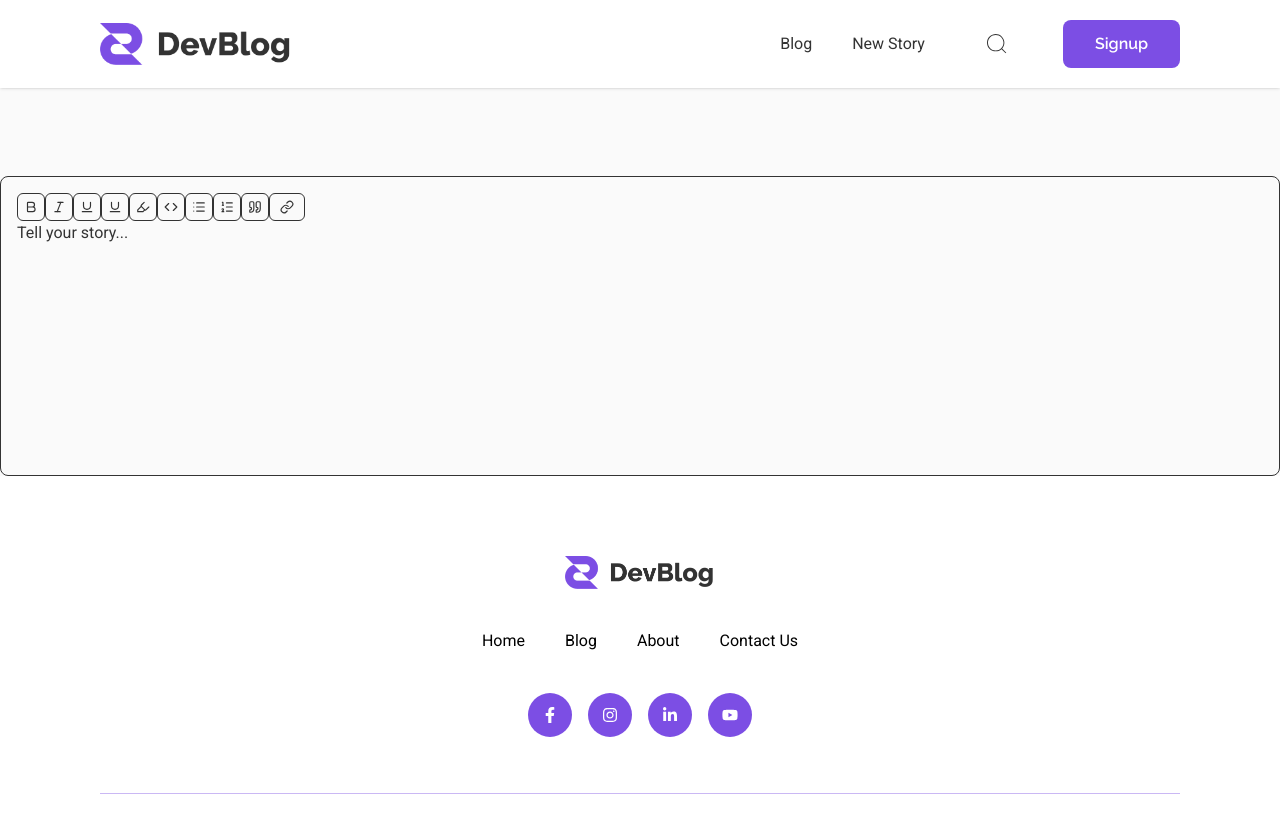
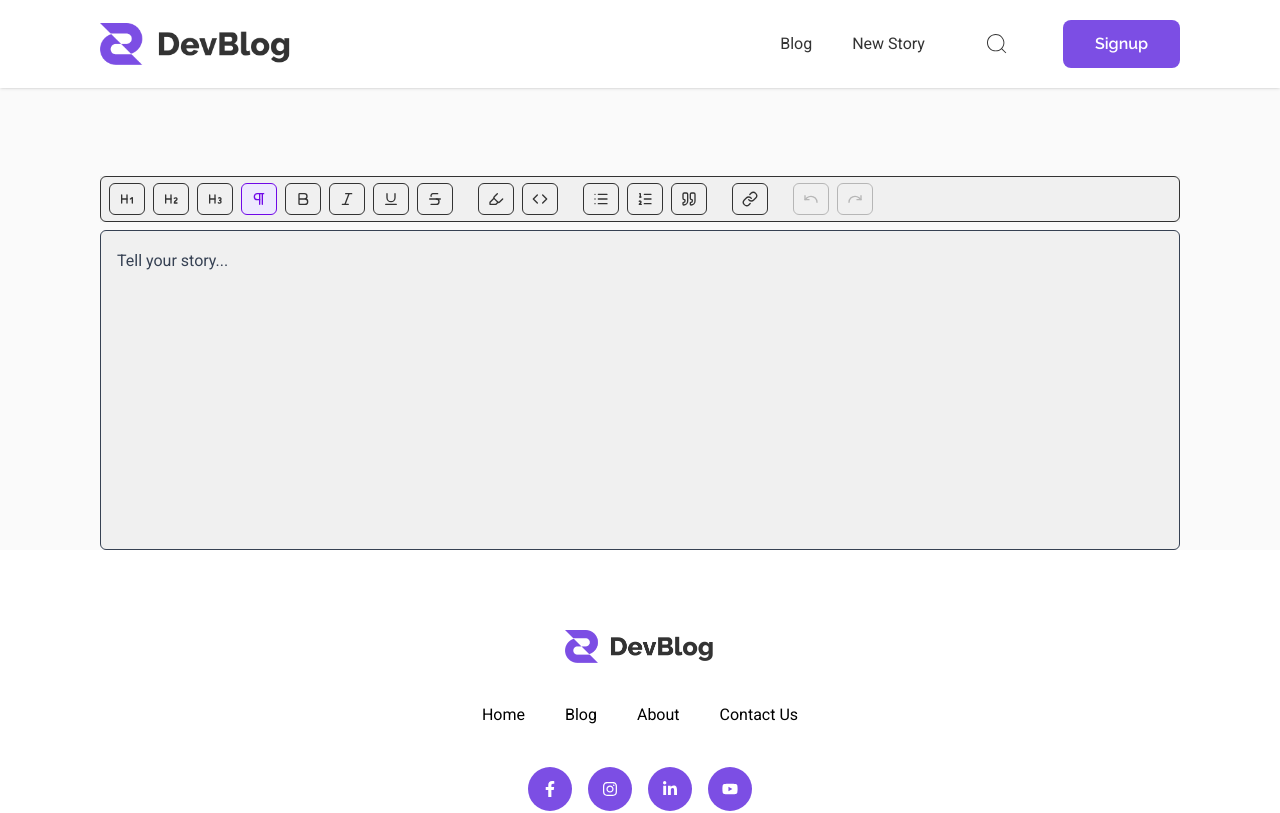
Before and after one commit to sachingour007/devblog-project, a Next.js app: page /new-story in a window 1280 px wide. Shown: the top 813 px of the page. Built offline with nearby package versions, Linux system fonts and the light colour scheme.

Commit message:
editor code

```diff
--- a/src/styles/global.css
+++ b/src/app/global.css
@@ -1,4 +1,5 @@
 @import "tailwindcss";
+@plugin "@tailwindcss/typography";
 @import "tw-animate-css";
 @import "shadcn/tailwind.css";
 
@@ -90,10 +91,16 @@ body {
 		@apply font-raleway font16 font-semibold text-bgBlack inline-flex items-center justify-center rounded-lg bg-[#FAFAFA] px-6 lg:px-8 py-3 lg:py-4 leading-[100%] capitalize;
 	}
 
+	.tiptap{
+		@apply border rounded-md mt-2 h-80 overflow-y-auto p-4 bg-[#F0F0F0];
+	}
+
 	/* .scrollStop {
     @apply h-screen touch-none overflow-x-hidden overflow-y-hidden;
   } */
 }
+
+
 .tiptap ul {
 	list-style-type: disc;
 	padding-left: 1.5rem;
--- a/src/app/layout.tsx
+++ b/src/app/layout.tsx
@@ -1,6 +1,6 @@
 import type { Metadata } from "next";
 import { Raleway, Roboto } from "next/font/google";
-import "@/styles/global.css";
+import "./global.css";
 import Navbar from "@/components/Navbar";
 import Footer from "@/components/Footer";
 
--- a/src/components/editor/LinkComponent.tsx
+++ b/src/components/editor/LinkComponent.tsx
@@ -32,7 +32,7 @@ const LinkComponent = ({
 
 	return (
 		<Popover open={isLinkPopoverOpen} onOpenChange={setIsLinkPopoverOpen}>
-			<PopoverTrigger>{children}</PopoverTrigger>
+			<PopoverTrigger asChild>{children}</PopoverTrigger>
 			{/* // this is the main */}
 			{/* trigger point */}
 			<PopoverContent className="w-80 p-4">
@@ -56,7 +56,13 @@ const LinkComponent = ({
 						>
 							Cancel
 						</Button>
-						<Button onClick={handleSetLink}>Save</Button>
+						<Button
+							variant={"destructive"}
+							onClick={handleSetLink}
+							className="bg-bgBlack text-bgWhite font-light "
+						>
+							Save
+						</Button>
 					</div>
 				</div>
 			</PopoverContent>
--- a/src/components/editor/MenuBar.tsx
+++ b/src/components/editor/MenuBar.tsx
@@ -3,11 +3,15 @@ import { useEditorState } from "@tiptap/react";
 import {
 	BoldIcon,
 	CodeIcon,
+	Heading1,
+	Heading2,
+	Heading3,
 	HighlighterIcon,
 	ItalicIcon,
 	LinkIcon,
 	ListIcon,
 	ListOrderedIcon,
+	Pilcrow,
 	Quote,
 	RedoIcon,
 	StrikethroughIcon,
@@ -17,12 +21,42 @@ import {
 } from "lucide-react";
 import { Toggle } from "@/components/ui/toggle";
 import LinkComponent from "./LinkComponent";
+import { cn } from "@/lib/utils";
+
+const Separator = () => <div className="w-px h-5 bg-border mx-1 shrink-0" />;
+
+const ToolbarToggle = ({
+	pressed,
+	onPressedChange,
+	label,
+	children,
+}: {
+	pressed: boolean;
+	onPressedChange: () => void;
+	label: string;
+	children: React.ReactNode;
+}) => (
+	<Toggle
+		aria-label={label}
+		size="lg"
+		variant="outline"
+		pressed={pressed}
+		onPressedChange={onPressedChange}
+		className={cn(
+			"h-8 w-8 p-0 border rounded-md transition-all duration-150",
+			"text-muted-foreground hover:text-foreground hover:bg-accent",
+			"data-[state=on]:bg-violet-100 data-[state=on]:text-violet-700",
+			"dark:data-[state=on]:bg-violet-900/40 dark:data-[state=on]:text-violet-300",
+		)}
+	>
+		{children}
+	</Toggle>
+);
 
 const MenuBar = ({ editor }: { editor: Editor }) => {
 	const editorState = useEditorState({
 		editor,
-		selector: (ctx) => {
-			return {
+		selector: (ctx) => ({
 			isBold: ctx.editor.isActive("bold") ?? false,
 			isItalic: ctx.editor.isActive("italic") ?? false,
 			isStrike: ctx.editor.isActive("strike") ?? false,
@@ -33,66 +67,102 @@ const MenuBar = ({ editor }: { editor: Editor }) => {
 			isOrderedList: ctx.editor.isActive("orderedList") ?? false,
 			isBlockquote: ctx.editor.isActive("blockquote") ?? false,
 			isLink: ctx.editor.isActive("link") ?? false,
-			};
-		},
+			isHeading2: ctx.editor.isActive("heading", { level: 2 }) ?? false,
+			isHeading3: ctx.editor.isActive("heading", { level: 3 }) ?? false,
+			isHeading4: ctx.editor.isActive("heading", { level: 4 }) ?? false,
+			isHeading5: ctx.editor.isActive("heading", { level: 5 }) ?? false,
+			isHeading6: ctx.editor.isActive("heading", { level: 6 }) ?? false,
+			isParagraph: ctx.editor.isActive("paragraph") ?? false,
+		}),
 	});
-	if (!editor) {
-		return null;
-	}
+
+	if (!editor) return null;
 
 	return (
-		<div>
-			<div>
-				<Toggle
-					aria-label="Toggle bold"
-					size="sm"
-					variant="outline"
+		<div className="bg-[#F0F0F0] sticky top-0 z-10">
+			<div className="flex flex-wrap items-center gap-2 px-2 py-1.5 border rounded-md">
+				<ToolbarToggle
+					pressed={editorState.isHeading2}
+					onPressedChange={() =>
+						editor.chain().focus().toggleHeading({ level: 2 }).run()
+					}
+					label="Heading2"
+				>
+					<Heading1 className="h-4 w-4" />
+				</ToolbarToggle>
+
+				<ToolbarToggle
+					pressed={editorState.isHeading3}
+					onPressedChange={() =>
+						editor.chain().focus().toggleHeading({ level: 3 }).run()
+					}
+					label="Heading3"
+				>
+					<Heading2 className="h-4 w-4" />
+				</ToolbarToggle>
+
+				<ToolbarToggle
+					pressed={editorState.isHeading4}
+					onPressedChange={() =>
+						editor.chain().focus().toggleHeading({ level: 4 }).run()
+					}
+					label="Heading4"
+				>
+					<Heading3 className="h-4 w-4" />
+				</ToolbarToggle>
+
+				<ToolbarToggle
+					pressed={editorState.isParagraph}
+					onPressedChange={() =>
+						editor.chain().focus().setParagraph().run()
+					}
+					label="paragraph"
+				>
+					<Pilcrow className="h-4 w-4" />
+				</ToolbarToggle>
+
+				<ToolbarToggle
 					pressed={editorState.isBold}
 					onPressedChange={() => editor.chain().focus().toggleBold().run()}
-					className=" data-[state=on]:bg-bgPurpul data-[state=on]:text-white p-0"
+					label="Bold"
 				>
 					<BoldIcon className="h-4 w-4" />
-				</Toggle>
-				<Toggle
-					aria-label="Toggle bold"
-					size="sm"
-					variant="outline"
+				</ToolbarToggle>
+
+				<ToolbarToggle
 					pressed={editorState.isItalic}
 					onPressedChange={() =>
 						editor.chain().focus().toggleItalic().run()
 					}
-					className=" data-[state=on]:bg-bgPurpul data-[state=on]:text-white p-0"
+					label="Italic"
 				>
 					<ItalicIcon className="h-4 w-4" />
-				</Toggle>
-				<Toggle
-					aria-label="Toggle bold"
-					size="sm"
-					variant="outline"
+				</ToolbarToggle>
+
+				<ToolbarToggle
+					pressed={editorState.isUnderline}
+					onPressedChange={() =>
+						editor.chain().focus().toggleUnderline().run()
+					}
+					label="Underline"
+				>
+					<UnderlineIcon className="h-4 w-4" />
+				</ToolbarToggle>
+
+				<ToolbarToggle
 					pressed={editorState.isStrike}
 					onPressedChange={() =>
 						editor.chain().focus().toggleStrike().run()
 					}
-					className=" data-[state=on]:bg-bgPurpul data-[state=on]:text-white p-0"
+					label="Strikethrough"
 				>
-					<UnderlineIcon className="h-4 w-4" />
-				</Toggle>
-				<Toggle
-					aria-label="Toggle underline"
-					size="sm"
-					variant="outline"
-					pressed={editorState.isUnderline}
-					onPressedChange={() =>
-						editor.chain().focus().toggleUnderline().run()
-					}
-					className=" data-[state=on]:bg-bgPurpul data-[state=on]:text-white p-0"
-				>
-					<UnderlineIcon className="h-4 w-4" />
-				</Toggle>
+					<StrikethroughIcon className="h-4 w-4" />
+				</ToolbarToggle>
 
-				<Toggle
-					size="sm"
-					variant="outline"
+				<Separator />
+
+				{/* Highlight & Code */}
+				<ToolbarToggle
 					pressed={editorState.isHighlight}
 					onPressedChange={() =>
 						editor
@@ -101,64 +171,57 @@ const MenuBar = ({ editor }: { editor: Editor }) => {
 							.toggleHighlight({ color: "#fdeb80" })
 							.run()
 					}
-					aria-label="Toggle highlight"
-					className=" data-[state=on]:bg-bgPurpul data-[state=on]:text-white p-0"
+					label="Highlight"
 				>
 					<HighlighterIcon className="h-4 w-4" />
-				</Toggle>
+				</ToolbarToggle>
 
-				<Toggle
-					size="sm"
-					variant="outline"
+				<ToolbarToggle
 					pressed={editorState.isCode}
 					onPressedChange={() => editor.chain().focus().toggleCode().run()}
-					aria-label="Toggle code"
-					className=" data-[state=on]:bg-bgPurpul data-[state=on]:text-white p-0"
+					label="Code"
 				>
 					<CodeIcon className="h-4 w-4" />
-				</Toggle>
+				</ToolbarToggle>
 
-				<Toggle
-					size="sm"
-					variant="outline"
+				<Separator />
+
+				{/* Lists & Quote */}
+				<ToolbarToggle
 					pressed={editorState.isBulletList}
 					onPressedChange={() =>
 						editor.chain().focus().toggleBulletList().run()
 					}
-					aria-label="Toggle bullet list"
-					className=" data-[state=on]:bg-bgPurpul data-[state=on]:text-white p-0 list-disc"
+					label="Bullet list"
 				>
 					<ListIcon className="h-4 w-4" />
-				</Toggle>
+				</ToolbarToggle>
 
-				<Toggle
-					size="sm"
-					variant="outline"
+				<ToolbarToggle
 					pressed={editorState.isOrderedList}
 					onPressedChange={() =>
 						editor.chain().focus().toggleOrderedList().run()
 					}
-					aria-label="Toggle ordered list"
-					className=" data-[state=on]:bg-bgPurpul data-[state=on]:text-white p-0 list-disc"
+					label="Ordered list"
 				>
 					<ListOrderedIcon className="h-4 w-4" />
-				</Toggle>
+				</ToolbarToggle>
 
-				<Toggle
-					size="sm"
-					variant="outline"
+				<ToolbarToggle
 					pressed={editorState.isBlockquote}
 					onPressedChange={() =>
 						editor.chain().focus().toggleBlockquote().run()
 					}
-					aria-label="Toggle blockquote"
-					className=" data-[state=on]:bg-bgPurpul data-[state=on]:text-white p-0 "
+					label="Blockquote"
 				>
 					<Quote className="h-4 w-4" />
-				</Toggle>
+				</ToolbarToggle>
 
+				<Separator />
+
+				{/* Link */}
 				{editorState.isLink ? (
-					<Toggle
+					<ToolbarToggle
 						pressed
 						onPressedChange={() =>
 							editor
@@ -168,16 +231,47 @@ const MenuBar = ({ editor }: { editor: Editor }) => {
 								.unsetLink()
 								.run()
 						}
+						label="Remove link"
 					>
 						<UnlinkIcon className="h-4 w-4" />
-					</Toggle>
+					</ToolbarToggle>
 				) : (
 					<LinkComponent editor={editor}>
-						<Toggle size="sm" aria-label="Toggle link" variant="outline">
+						<Toggle
+							size="lg"
+							aria-label="Insert link"
+							variant="outline"
+							className="h-8 w-8 p-0 border rounded-md text-muted-foreground hover:text-foreground hover:bg-accent"
+						>
 							<LinkIcon className="h-4 w-4" />
 						</Toggle>
 					</LinkComponent>
 				)}
+
+				<Separator />
+
+				{/* Undo / Redo */}
+				<Toggle
+					size="lg"
+					aria-label="Undo"
+					variant="outline"
+					onPressedChange={() => editor.chain().focus().undo().run()}
+					disabled={!editor.can().undo()}
+					className="h-8 w-8 p-0 border rounded-md text-muted-foreground hover:text-foreground hover:bg-accent disabled:opacity-30"
+				>
+					<UndoIcon className="h-4 w-4" />
+				</Toggle>
+
+				<Toggle
+					size="lg"
+					aria-label="Redo"
+					variant="outline"
+					onPressedChange={() => editor.chain().focus().redo().run()}
+					disabled={!editor.can().redo()}
+					className="h-8 w-8 p-0 border rounded-md text-muted-foreground hover:text-foreground hover:bg-accent disabled:opacity-30"
+				>
+					<RedoIcon className="h-4 w-4" />
+				</Toggle>
 			</div>
 		</div>
 	);
--- a/src/components/editor/TiptapEditor.tsx
+++ b/src/components/editor/TiptapEditor.tsx
@@ -1,5 +1,4 @@
 "use client";
-
 import { useEditor, EditorContent } from "@tiptap/react";
 import StarterKit from "@tiptap/starter-kit";
 import Image from "@tiptap/extension-image";
@@ -13,7 +12,7 @@ export default function TiptapEditor() {
 			Image,
 			Highlight.configure({ multicolor: true }),
 		],
-		content: `<h2>Tell your story...</h2>`,
+		content: `<p>Tell your story...</p>`,
 		editorProps: {
 			attributes: {
 				class: "prose dark:prose-invert prose-sm sm:prose-base focus:outline-none max-w-none",
@@ -23,9 +22,9 @@ export default function TiptapEditor() {
 	});
 
 	return (
-		<div className="border rounded-lg p-4 min-h-75">
+		<div className="wrapper ">
 			{editor && <MenuBar editor={editor} />}
-			<EditorContent editor={editor}  className="tiptap"/>
+			<EditorContent editor={editor} className="tiptapBox" />
 		</div>
 	);
 }
--- a/src/components/ui/button.tsx
+++ b/src/components/ui/button.tsx
@@ -1,6 +1,6 @@
 import * as React from "react";
 import { cva, type VariantProps } from "class-variance-authority";
-import { Slot } from "@radix-ui/react-slot";
+import * as Slot from "@radix-ui/react-slot";
 
 import { cn } from "@/lib/utils";
 
```
Also changed, not shown: package.json (+6 -4 lines), src/components/ui/select.tsx (added, +160 -0 lines), components.json, 1 other file (tests, documents, lock files or other folders). Lines whose indentation alone changed are shown as unchanged.
